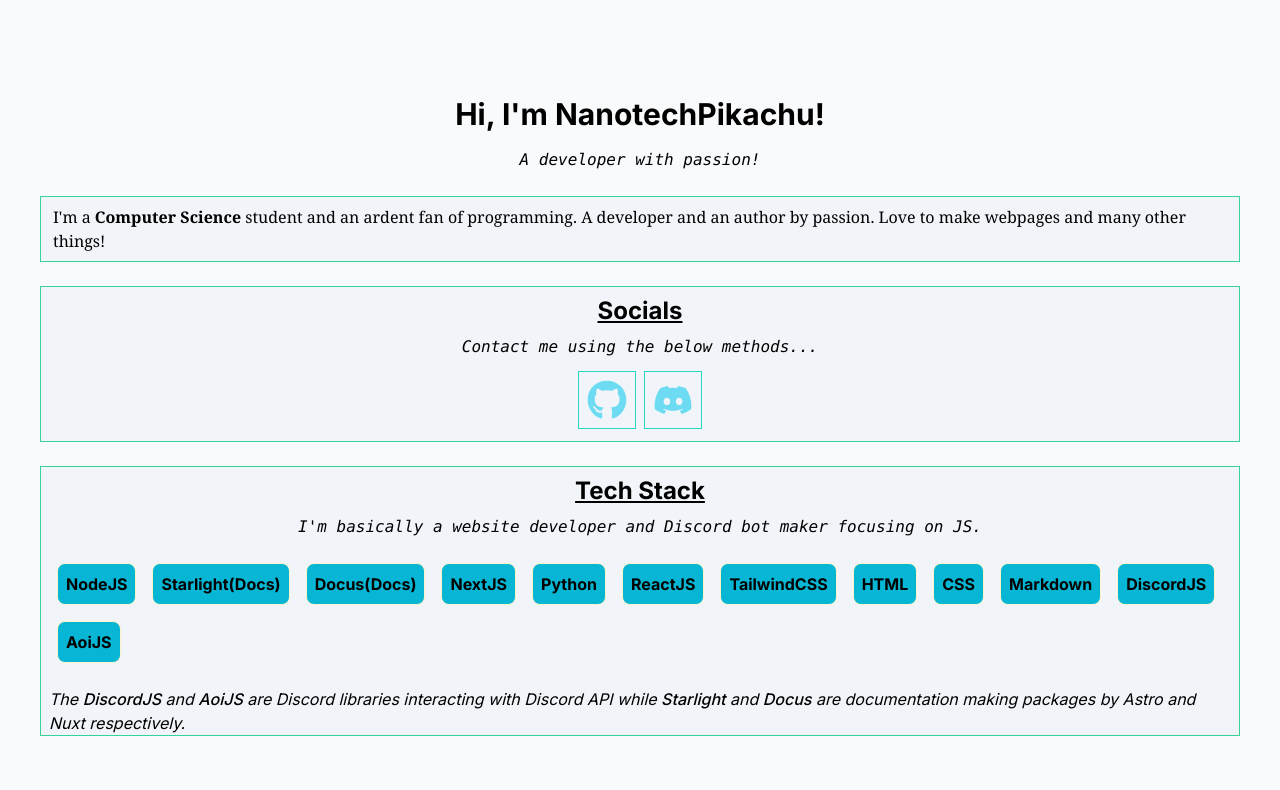
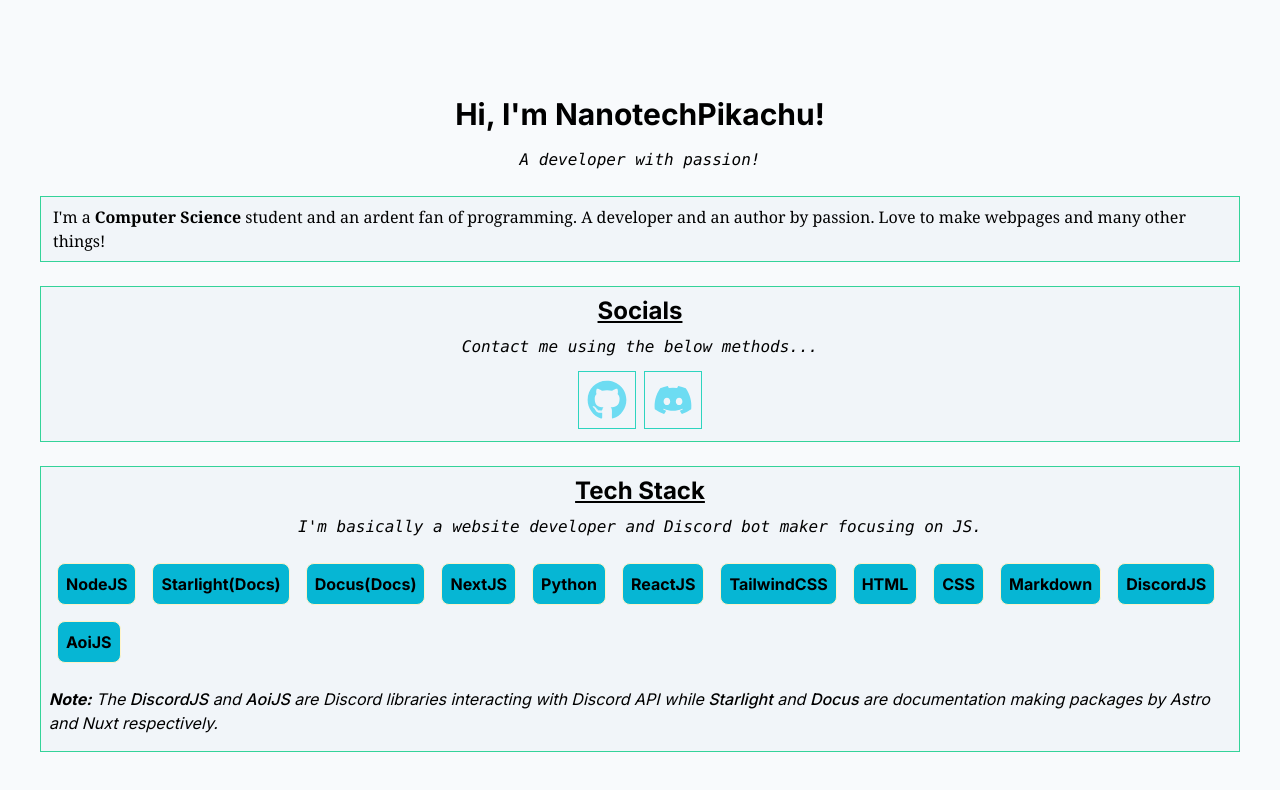
Before and after one commit to NanotechPikachu/Portfolio, a Next.js app: page / in a window 1280 px wide. Shown: the top 790 px of the page. Built offline with nearby package versions, Linux system fonts and the light colour scheme.

Commit message:
Update TechStack.jsx

```diff
--- a/src/components/TechStack.jsx
+++ b/src/components/TechStack.jsx
@@ -11,8 +11,8 @@
     </i></p>
     </div>
     <PLKnown />
-    <p className="ml-2 mr-2 mt-4 text-sm md:text-base text-black dark:text-slate-50 italic">
-The <span className="font-medium">DiscordJS</span> and <span className="font-medium">AoiJS</span> are Discord libraries interacting with Discord API while <span className="font-medium">Starlight</span> and <span className="font-medium">Docus</span> are documentation making packages by Astro and Nuxt respectively.
+    <p className="ml-2 mr-2 mt-4 mb-4 text-sm md:text-base text-black dark:text-slate-50 italic">
+<b>Note:</b> The <span className="font-medium">DiscordJS</span> and <span className="font-medium">AoiJS</span> are Discord libraries interacting with Discord API while <span className="font-medium">Starlight</span> and <span className="font-medium">Docus</span> are documentation making packages by Astro and Nuxt respectively.
     </p>
     </div>
     </>
```
